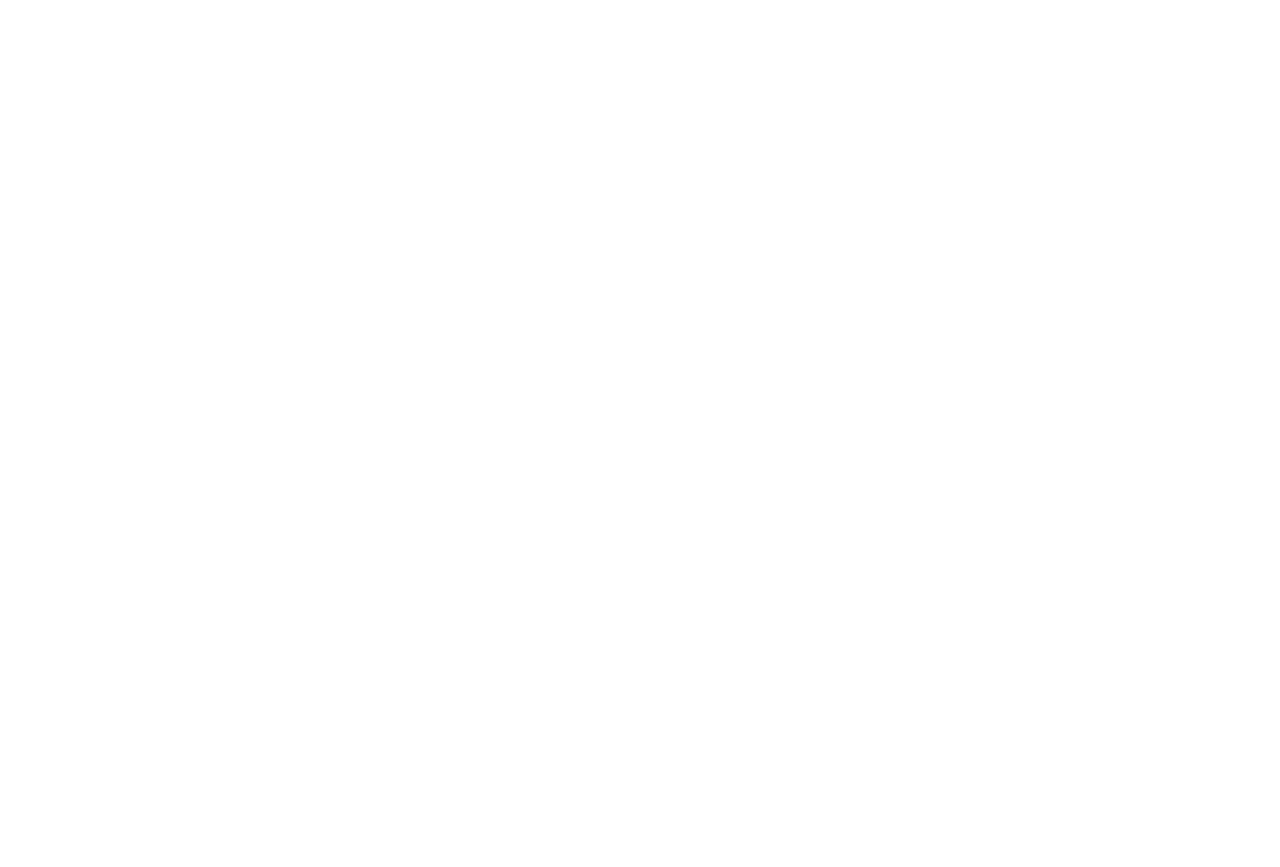
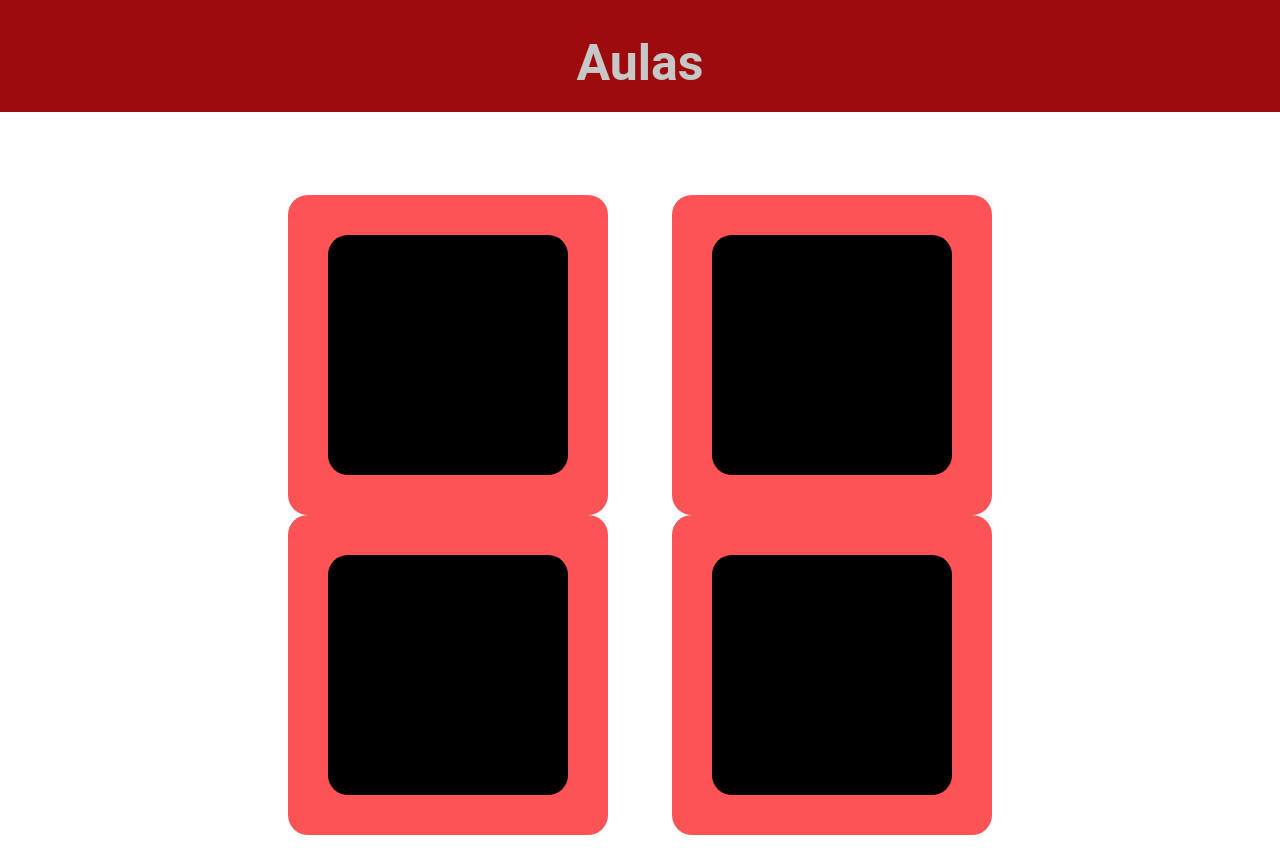
Before and after one commit to nicky212016/proyecto-web, a React (Vite) app: page /aulas in a window 1280 px wide. Before the commit this address had no page. Before the commit the page ends 800 px from the top, so only its background shows below. Built offline with nearby package versions, Linux system fonts and the light colour scheme.

Commit message:
subida de aulas

```diff
--- a/src/App.jsx
+++ b/src/App.jsx
@@ -3,7 +3,9 @@ import { BrowserRouter as Router, Routes, Route } from 'react-router-dom';
 import Login from './components/Login.jsx';
 import Registro from './components/Registro.jsx';
 import PasswordChanger from './components/PasswordChanger.jsx';
+import Aulas from './components/Aulas.jsx';
 import './App.css';
+import './Aulas.css';
 
 const App = () => {
   return (
@@ -12,7 +14,7 @@ const App = () => {
         <Route path="/" element={<Login />} />
         <Route path="/registro" element={<Registro />} />
         <Route path="/passwordChanger" element={<PasswordChanger />} />
-
+        <Route path="/aulas" element={<Aulas />} />
       </Routes>
     </Router>
   );
--- /dev/null
+++ b/src/Aulas.css
@@ -0,0 +1,97 @@
+.aulas-title {
+  display: flex;
+  text-align: center;
+  color: #c7c7c7;
+  font-size: 50px;
+  justify-content: center;
+  align-content: center;
+}
+
+.container-aulas{
+    display: flex;
+    flex-wrap: nowrap; /* Mantiene columnas en línea horizontal */
+    justify-content: space-between;
+    padding-top: 30%;
+}
+
+.left-column,
+.right-column {
+  width: 45%;
+  padding: 2rem;
+}
+
+.aulas1-card{
+    display: flex;
+    align-items: center;
+    justify-content: center;
+    height: 40vh;
+    width: 40vh;
+    background: #FE5355;
+    border-radius: 20px;
+}
+
+.aulas1-card1{
+    display: flex;
+    align-items: center;
+    height: 30vh;
+    width: 30vh;
+    background: #000000;
+    border-radius: 20px;
+}
+
+.aulas2-card{
+    display: flex;
+    align-items: center;
+    justify-content: center;
+    height: 40vh;
+    width: 40vh;
+    background: #FE5355;
+    border-radius: 20px;
+}
+
+.aulas2-card1{
+    display: flex;
+    align-items: center;
+    height: 30vh;
+    width: 30vh;
+    background: #000000;
+    border-radius: 20px;
+}
+
+.aulas3-card{
+    display: flex;
+    align-items: center;
+    justify-content: center;
+    height: 40vh;
+    width: 40vh;
+    background: #FE5355;
+    border-radius: 20px;
+}
+
+.aulas3-card1{
+    display: flex;
+    align-items: center;
+    height: 30vh;
+    width: 30vh;
+    background: #000000;
+    border-radius: 20px;
+}
+
+.aulas4-card{
+    display: flex;
+    align-items: center;
+    justify-content: center;
+    height: 40vh;
+    width: 40vh;
+    background: #FE5355;
+    border-radius: 20px;
+}
+
+.aulas4-card1{
+    display: flex;
+    align-items: center;
+    height: 30vh;
+    width: 30vh;
+    background: #000000;
+    border-radius: 20px;
+}
--- /dev/null
+++ b/src/components/Aulas.jsx
@@ -0,0 +1,38 @@
+// components/Aulas.jsx
+import React from "react";
+
+const Aulas = () => {
+  return (
+    <>
+      <div className="barra-roja">
+        <h1 className="aulas-title">Aulas</h1>
+      </div>
+      <div className="container-aulas">
+        <div className="column left-column">
+          <div className="aulas1-card">
+            <div className="aulas1-card1"></div>
+
+          </div>
+          <div className="aulas2-card">
+            <div className="aulas2-card1"></div>
+          </div>
+        </div>
+
+
+        <div className="column right-column">
+
+        <div className="aulas3-card">
+            <div className="aulas3-card1"></div>
+
+          </div>
+          <div className="aulas4-card">
+            <div className="aulas4-card1"></div>
+          </div>
+
+        </div>
+      </div>
+    </>
+  );
+};
+
+export default Aulas;
--- a/src/components/Login.jsx
+++ b/src/components/Login.jsx
@@ -1,10 +1,10 @@
-import React, { useState } from 'react';
-import { useNavigate } from 'react-router-dom';
+import React, { useState } from "react";
+import { useNavigate } from "react-router-dom";
 
 const Login = () => {
   const navigate = useNavigate();
-  const [email, setEmail] = useState('');
-  const [password, setPassword] = useState('');
+  const [email, setEmail] = useState("");
+  const [password, setPassword] = useState("");
 
   const handleNavigate = (url) => {
     navigate(url);
@@ -13,7 +13,7 @@ const Login = () => {
   const handleSubmit = (event) => {
     event.preventDefault();
     if (!email || !password) {
-      alert('Por favor, ingrese su usuario y contraseña.');
+      alert("Por favor, ingrese su usuario y contraseña.");
     } else {
       // Lógica para enviar el formulario
     }
@@ -33,7 +33,9 @@ const Login = () => {
             />
             <h1 className="title">Ingresa tus credenciales</h1>
             <form className="form" onSubmit={handleSubmit}>
-              <label htmlFor="user" className="label">Usuario</label>
+              <label htmlFor="user" className="label">
+                Usuario
+              </label>
               <input
                 type="text"
                 id="email"
@@ -42,7 +44,9 @@ const Login = () => {
                 value={email}
                 onChange={(e) => setEmail(e.target.value)}
               />
-              <label htmlFor="password" className="label">Contraseña</label>
+              <label htmlFor="password" className="label">
+                Contraseña
+              </label>
               <input
                 type="password"
                 id="password"
@@ -51,17 +55,23 @@ const Login = () => {
                 value={password}
                 onChange={(e) => setPassword(e.target.value)}
               />
-              <button type="submit" className="primary-button login-button">Enviar</button>
+              <button
+                type="submit"
+                className="primary-button login-button"
+                onClick={() => handleNavigate("/aulas")}
+              >
+                Iniciar sesión
+              </button>
             </form>
             <button
               className="primary-button2 login-button"
-              onClick={() => handleNavigate('/registro')}
+              onClick={() => handleNavigate("/registro")}
             >
               Registrarse
             </button>
             <button
               className="subtitle"
-              onClick={() => handleNavigate('/passwordChanger')}
+              onClick={() => handleNavigate("/passwordChanger")}
             >
               Cambiar Contraseña
             </button>
```
